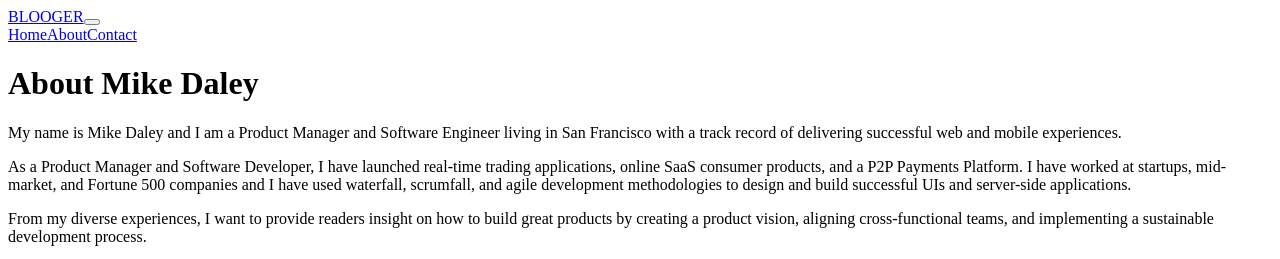
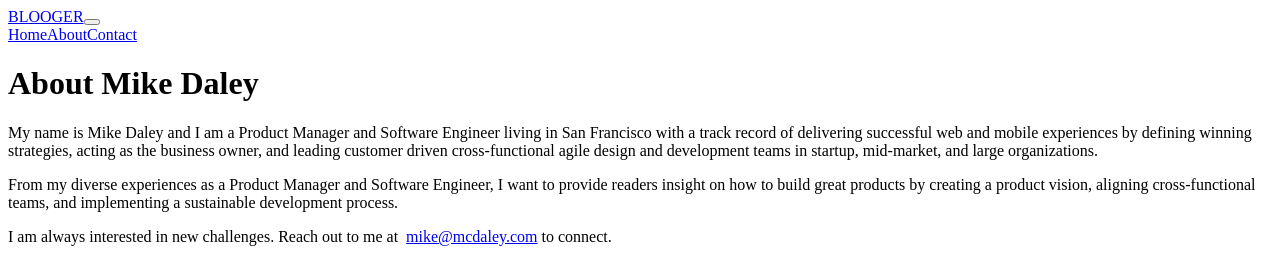
Before and after one commit to mcdaley/mcdaley-blog, a Gatsby site: page /about in a window 1280 px wide. Shown: the top 259 px of the page. Built offline with nearby package versions, Linux system fonts and the light colour scheme; Gatsby itself is replaced by a stand-in of ours.

Commit message:
Edited the About Me text on the about page

```diff
--- a/src/pages/about.js
+++ b/src/pages/about.js
@@ -14,19 +14,16 @@
       <p>
         My name is Mike Daley and I am a Product Manager and Software Engineer
         living in San Francisco with a track record of delivering successful
-        web and mobile experiences.
+        web and mobile experiences by defining winning strategies, acting as
+        the business owner, and leading customer driven cross-functional
+        agile design and development teams in startup, mid-market, and
+        large organizations.
       </p>
       <p>
-        As a Product Manager and Software Developer, I have launched real-time
-        trading applications, online SaaS consumer products, and a P2P Payments
-        Platform. I have worked at startups, mid-market, and Fortune 500 companies and
-        I have used waterfall, scrumfall, and agile development methodologies to
-        design and build successful UIs and server-side applications.
-      </p>
-      <p>
-        From my diverse experiences, I want to provide readers insight on how
-        to build great products by creating a product vision, aligning
-        cross-functional teams, and implementing a sustainable development process.
+        From my diverse experiences as a Product Manager and Software Engineer,
+        I want to provide readers insight on how to build great products by
+        creating a product vision, aligning cross-functional teams, and
+        implementing a sustainable development process.
       </p>
 
       <p>
```
